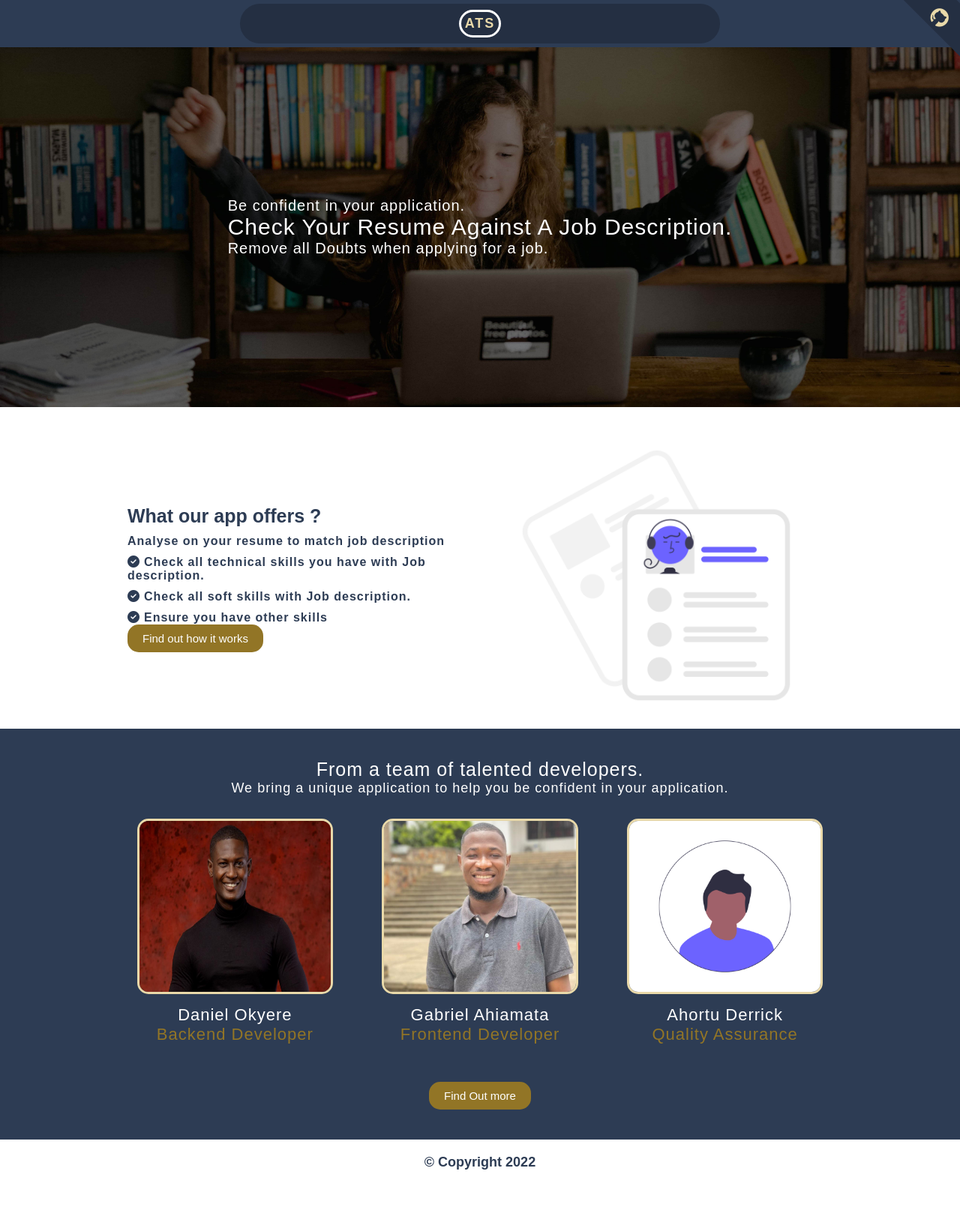
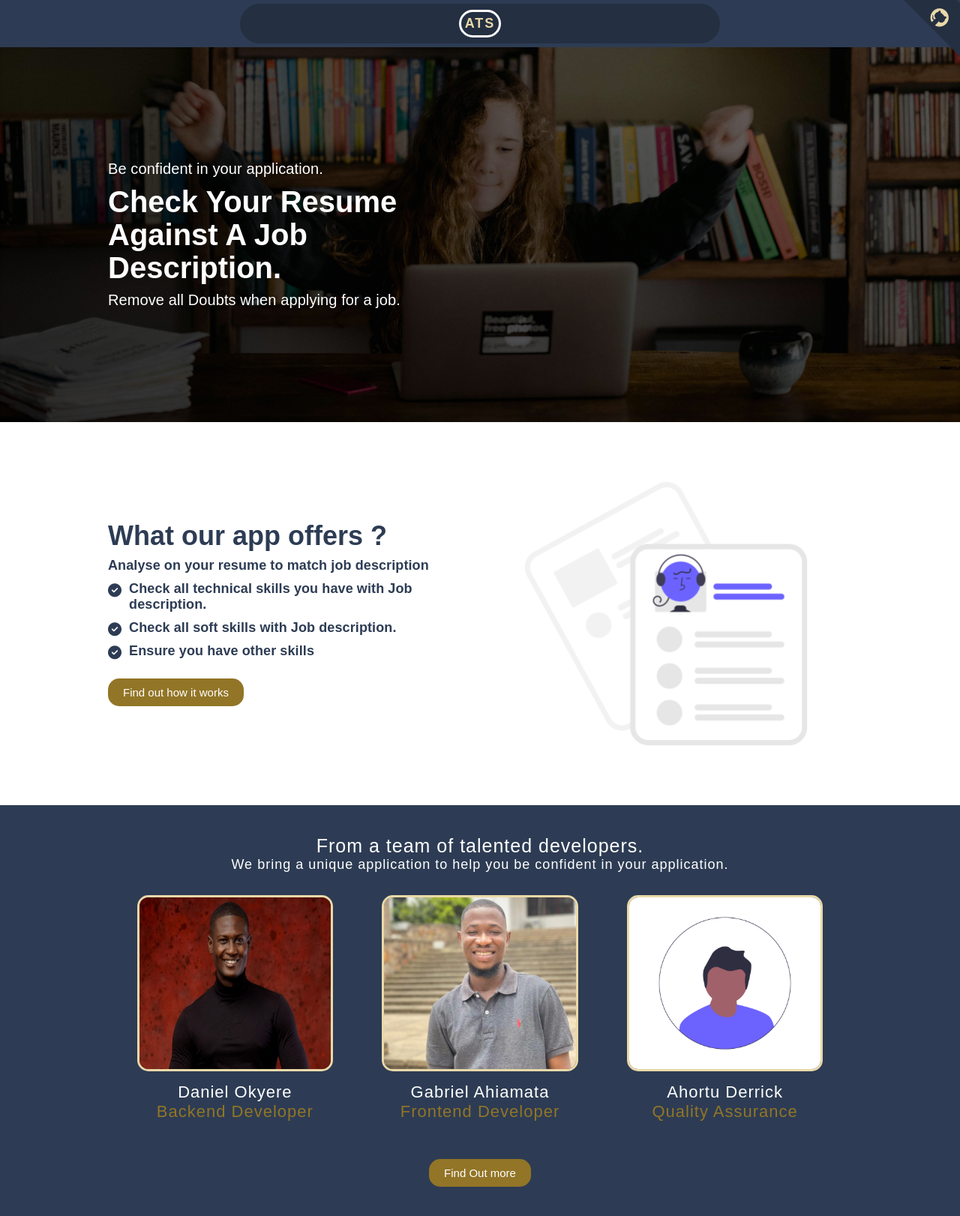
Before and after one commit to DanielOkyere/python_ats, a Flask app: page / in a window 1280 px wide; the page is wider, and only the part inside the window is pictured. Shown: the top 1622 px of that part at 75% size. Before the commit the page ends 1560 px from the top of that part, so only its background shows below. Run offline with Flask 2, Linux system fonts and the light colour scheme; some web fonts are replaced.

Commit message:
fixes for css
Co-authored-by: Ammiel Yawson <AmmDuncan@users.noreply.github.com>

```diff
--- a/src/static/styles/queries_new.css
+++ b/src/static/styles/queries_new.css
@@ -117,7 +117,7 @@
   }
 
   .heroSection-contents {
-    padding: 0 1rem 0 1rem;
+    /* padding: 0 1rem 0 1rem; */
   }
 
   .heroSection-contents h6 {
@@ -130,7 +130,7 @@
 
   /* ======= OFFER SECTION ======= */
   .offersSection {
-    margin: 2rem 6rem 0 6rem;
+    /* margin: 2rem 6rem 0 6rem; */
     padding: 0;
   }
 
@@ -143,7 +143,7 @@
   }
 
   .offers-text {
-    order: 2;
+    /* order: 2; */
     margin-bottom: 3rem;
   }
 
@@ -255,7 +255,7 @@
   }
 
   .offers-text {
-    order: 2;
+    /* order: 2; */
     margin-bottom: 3rem;
   }
 
--- a/src/static/styles/styles_new.css
+++ b/src/static/styles/styles_new.css
@@ -27,6 +27,11 @@ body {
 
 .container {
   max-width: 1201px;
+}
+.l-container {
+  width: calc(100% - 48px) !important;
+  margin-inline: auto;
+  max-width: 992px;
 }
 
 /* ======= HEADER SECTION ======= */
@@ -87,12 +92,14 @@ body {
 .heroSection {
   background-image: url(../images/hero.jpg);
   height: 60vh;
+  min-height: 500px;
   object-fit: cover;
   background-repeat: no-repeat;
   background-size: cover;
+  background-position: center;
   display: flex;
   align-items: center;
-  justify-content: center;
+  /* justify-content: center; */
 }
 
 .heroSection-contents {
@@ -102,15 +109,43 @@ body {
 }
 
 .heroSection-contents h6 {
-  font-size: 2rem;
-  letter-spacing: 0.1rem;
+  font-size: 1.6rem;
+  letter-spacing: 0.01rem;
   font-weight: 300;
 }
 
+  .heroSection-contents h6:nth-of-type(2) {
+    max-width: 24ch;
+  }
+
 .heroSection-contents h2 {
   font-size: 3rem;
-  letter-spacing: 0.1rem;
-  font-weight: 500;
+  letter-spacing: 0rem;
+  font-weight: 900;
+  max-width: 20ch;
+  line-height: 1.3;
+  margin-block: 1rem;
+}
+
+@media (min-width: 576px) {
+  .heroSection {
+      background-image: linear-gradient(to top right, rgba(0,0,0,0.5), transparent), url(../images/hero.jpg);
+  }
+
+  .heroSection-contents h6 {
+    font-size: 2rem;
+    letter-spacing: 0.01rem;
+    font-weight: 300;
+  }
+
+  .heroSection-contents h6:nth-of-type(2) {
+    max-width: 100%;
+  }
+
+  .heroSection-contents h2 {
+    font-size: 4rem;
+    line-height: 1.1;
+  }
 }
 
 /* ======= OFFER SECTION ======= */
@@ -119,16 +154,17 @@ body {
   display: flex;
   align-items: center;
   justify-content: center;
-  margin: 2rem 15rem 0 15rem;
-  padding: 0 2rem 0 2rem;
+  /* margin: 2rem 15rem 0 15rem; */
+  padding: 4rem 0;
 }
 
 .offersSection-contents {
   display: grid;
-  grid-template-columns: 1fr 1fr;
+  grid-template-columns: 1fr;
 }
 
 .offers-text {
+  width: 100%;
   display: flex;
   flex-direction: column;
   justify-content: center;
@@ -145,8 +181,19 @@ body {
 }
 
 .offers-text h6 {
+  display: flex;
+  gap: 5px;
   font-size: 1.6rem;
-  letter-spacing: 0.1rem;
+  letter-spacing: 0.01rem;
+}
+
+.offers-text h6 i {
+  margin-top: 3px;
+}
+
+.offers-text a {
+  display: inline-block;
+  margin-top: 16px;
 }
 
 .offersIllus {
@@ -178,6 +225,26 @@ body {
 .profile-btn:hover {
   background-color: transparent;
   border: #fff 1px solid;
+}
+
+@media (min-width: 576px) {
+  .offersSection-contents {
+    display: grid;
+    grid-template-columns: 1fr 1fr;
+  }
+
+  .offers-text {
+    grid-row: 1/2;
+  }
+
+  .offers-text h3 {
+    font-size: 3.6rem;
+    line-height: 1.1;
+  }
+
+  .offers-text h6 {
+    font-size: 1.8rem;
+  }
 }
 
 /* ======= TEAM SECTION ======= */
--- a/src/templates/landing.html
+++ b/src/templates/landing.html
@@ -2,14 +2,14 @@
 %} {{ super()}}
 {% endblock %} {% block content %}
 <section class="heroSection">
-    <div class="heroSection-contents">
+    <div class="heroSection-contents l-container">
         <h6>Be confident in your application.</h6>
         <h2>Check Your Resume Against A Job Description.</h2>
         <h6>Remove all Doubts when applying for a job.</h6>
     </div>
 </section>
 <section class="offersSection">
-    <div class="offersSection-contents">
+    <div class="offersSection-contents l-container">
         <div class="offers-text">
             <h3>What our app offers ?</h3>
             <h6>Analyse on your resume to match job description</h6>
```
